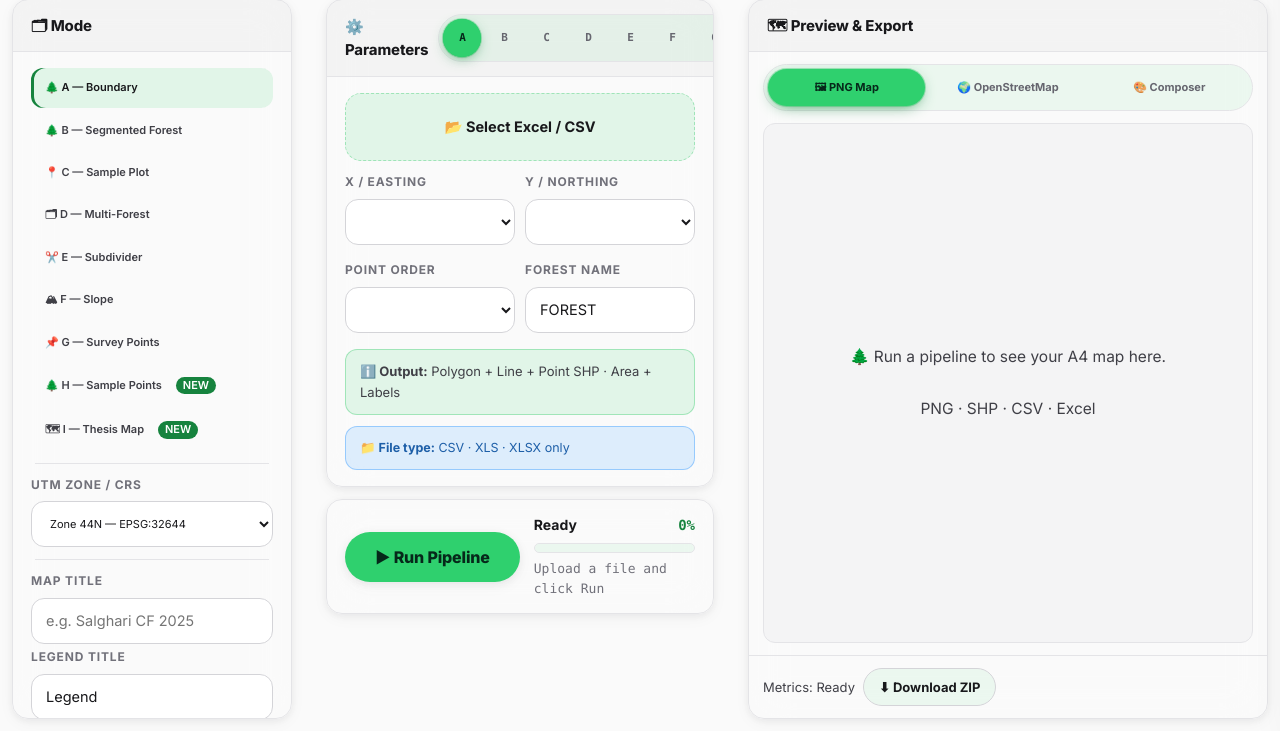
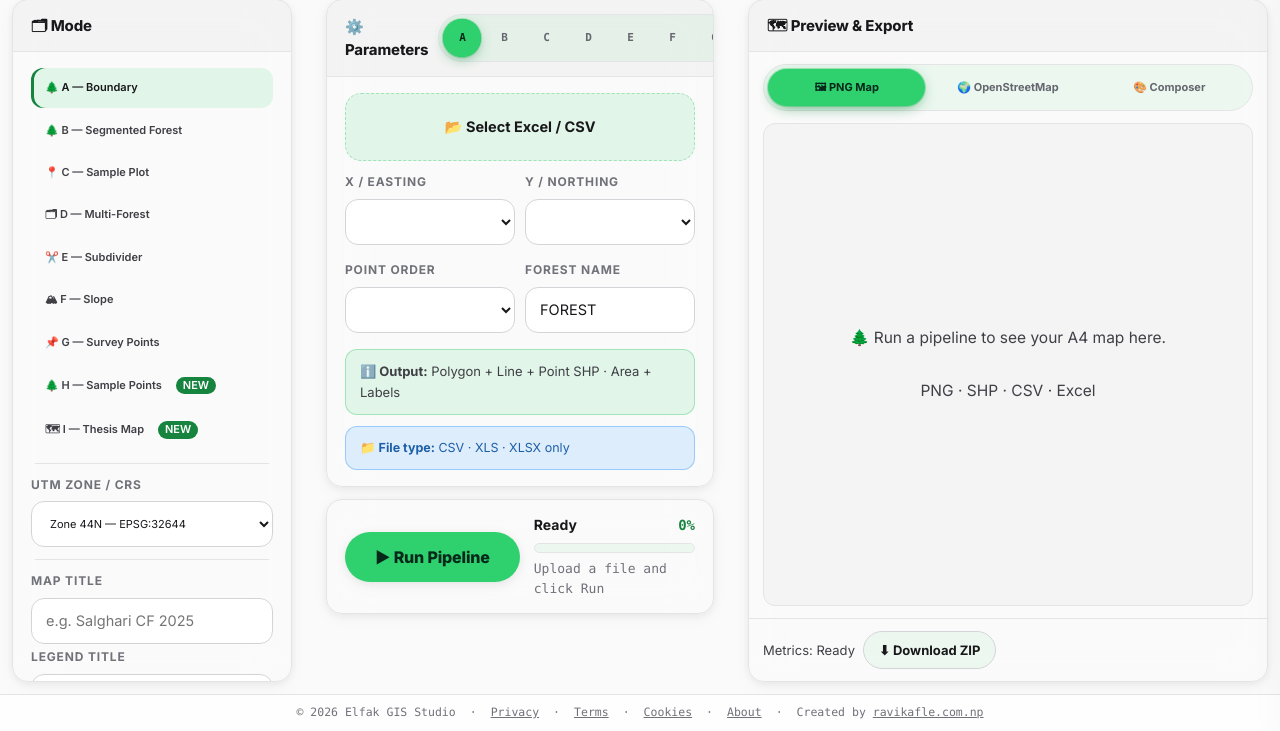
Before and after one commit to 1ravikafle-glitch/elfakgisstudio, a Flask app: page / in a window 1280 px wide. Shown: the part 69-800 px from the top of the page. Run offline with Flask 3, Linux system fonts and the light colour scheme; the visitor is signed in with stand-in values (Sample User, id 1); data that the repository does not hold is empty; some libraries are stand-ins or nearby versions.

Commit message:
Auto orientation for A4 maps; add Privacy/Terms/Cookies pages and 2026 footer

```diff
--- a/elfakgis/routes/pages.py
+++ b/elfakgis/routes/pages.py
@@ -197,8 +197,12 @@ def about_page():
 <h2>Open the Application</h2>
 <p><a href="/" class="cta">🌲 Launch Elfak GIS Studio</a></p>
 
+<h2>Creation</h2>
+<p>Elfak GIS Studio is designed and built by <a href="https://ravikafle.com.np" target="_blank" rel="noopener">ravikafle.com.np</a>.</p>
+
 <footer>
-  <p>Elfak GIS Studio · <a href="https://elfakgisstudio.onrender.com/">elfakgisstudio.onrender.com</a></p>
+  <p>© 2026 Elfak GIS Studio · <a href="https://elfakgisstudio.onrender.com/">elfakgisstudio.onrender.com</a> · Created by <a href="https://ravikafle.com.np" target="_blank" rel="noopener">ravikafle.com.np</a></p>
+  <p><a href="/privacy">Privacy</a> · <a href="/terms">Terms</a> · <a href="/cookies">Cookies</a> · <a href="/about">About</a></p>
   <p>Keywords: elfakgis · elfakgisstudio · forest gis nepal · slope analysis · compartment mapping · survey points · forestry gis</p>
 </footer>
 </body>
@@ -207,11 +211,111 @@ def about_page():
 def favicon():
     return send_from_directory(current_app.static_folder, "favicon.ico", mimetype="image/x-icon")
 
+_LEGAL_STYLE = (
+    "body{font-family:system-ui,sans-serif;max-width:900px;margin:0 auto;padding:20px 24px;"
+    "color:#1a2e22;background:#f0f8f3;line-height:1.7}"
+    "h1{color:#059669;font-size:2em;margin-bottom:8px}"
+    "h2{color:#065f46;border-bottom:2px solid #34d399;padding-bottom:6px;margin-top:32px}"
+    "footer{margin-top:48px;padding-top:16px;border-top:1px solid #b7eacf;"
+    "color:#6b9880;font-size:13px}"
+)
+
+_LEGAL_FOOTER = (
+    "<footer>"
+    "<p>© 2026 Elfak GIS Studio · "
+    '<a href="https://elfakgisstudio.onrender.com/">elfakgisstudio.onrender.com</a> · Created by '
+    '<a href="https://ravikafle.com.np" target="_blank" rel="noopener">ravikafle.com.np</a></p>'
+    '<p><a href="/privacy">Privacy</a> · <a href="/terms">Terms</a> · '
+    '<a href="/cookies">Cookies</a> · <a href="/about">About</a></p>'
+    "</footer>"
+)
+
+
+def _legal_page(title, body_html):
+    return Response(
+        "<!DOCTYPE html><html lang=\"en\"><head>"
+        "<meta charset=\"UTF-8\">"
+        '<meta name="viewport" content="width=device-width,initial-scale=1.0">'
+        f"<title>{html.escape(title)} — Elfak GIS Studio</title>"
+        '<meta name="robots" content="index, follow">'
+        f"<style>{_LEGAL_STYLE}</style>"
+        "</head><body>"
+        f"<h1>{html.escape(title)}</h1>"
+        f"{body_html}<p><a href=\"/\">← Back to Elfak GIS Studio</a></p>{_LEGAL_FOOTER}"
+        "</body></html>",
+        mimetype="text/html",
+    )
+
+
+@pages_bp.route("/privacy")
+def privacy_page():
+    return _legal_page("Privacy Policy", """
+<p><strong>Last updated: 2026.</strong> Elfak GIS Studio processes the files you upload
+(Excel, CSV, shapefiles, GeoTIFF) to run the requested GIS analysis and render your maps.</p>
+<h2>What we store</h2>
+<ul>
+<li>Your account username and login session (including an optional stay-signed-in cookie).</li>
+<li>Your uploaded inputs and generated outputs (shapefiles, maps, run history) tied to your account.</li>
+<li>Basic operational logs needed for security, rate limiting, and reliability.</li>
+</ul>
+<h2>What we do not do</h2>
+<ul>
+<li>We do not sell your data or share your uploads with advertisers.</li>
+<li>We do not use your forest survey data for any purpose other than running your analysis.</li>
+</ul>
+<h2>Your control</h2>
+<p>You can delete individual runs or clear your history from the Run History drawer.
+Sign out any time to end your session. For questions, contact the creator via
+<a href="https://ravikafle.com.np" target="_blank" rel="noopener">ravikafle.com.np</a>.</p>
+""")
+
+
+@pages_bp.route("/terms")
+def terms_page():
+    return _legal_page("Terms of Use", """
+<p><strong>Last updated: 2026.</strong> By using Elfak GIS Studio you agree to these terms.</p>
+<h2>Service</h2>
+<ul>
+<li>Elfak GIS Studio is a free web-based GIS for forestry mapping and analysis.</li>
+<li>Outputs (areas, slopes, maps) are computed from your inputs — always verify
+critical boundaries and areas against field records before official use.</li>
+</ul>
+<h2>Acceptable use</h2>
+<ul>
+<li>Upload only data you have the right to process.</li>
+<li>Do not abuse the service (scraping, credential sharing, attacks, unlawful content).</li>
+</ul>
+<h2>Availability</h2>
+<p>The service is provided "as is" without warranties. We may rate-limit, suspend
+abusive accounts, or change features to keep the service reliable.</p>
+""")
+
+
+@pages_bp.route("/cookies")
+def cookies_page():
+    return _legal_page("Cookie Policy", """
+<p><strong>Last updated: 2026.</strong> Elfak GIS Studio uses a small number of cookies
+and browser storage entries to keep you signed in and remember your preferences.</p>
+<h2>Cookies we use</h2>
+<ul>
+<li><strong>Session cookie</strong> — keeps you signed in while you use the studio.</li>
+<li><strong>Stay-signed-in cookie</strong> — optional long-lived login so a hard refresh
+lands straight on the app.</li>
+<li><strong>Theme preference</strong> — remembers your light/dark appearance choice.</li>
+</ul>
+<h2>Managing cookies</h2>
+<p>You can clear cookies in your browser settings. Note that signing out or clearing
+cookies will sign you out of the studio.</p>
+""")
+
 @pages_bp.route("/robots.txt")
 def robots_txt():
     return Response("""User-agent: *
 Allow: /
 Allow: /about
+Allow: /privacy
+Allow: /terms
+Allow: /cookies
 Allow: /sitemap.xml
 Disallow: /upload
 Disallow: /run_g
@@ -230,6 +334,12 @@ def sitemap_xml():
        <priority>1.0</priority><changefreq>weekly</changefreq></url>
   <url><loc>https://elfakgisstudio.onrender.com/about</loc>
        <priority>0.9</priority><changefreq>monthly</changefreq></url>
+  <url><loc>https://elfakgisstudio.onrender.com/privacy</loc>
+       <priority>0.3</priority><changefreq>yearly</changefreq></url>
+  <url><loc>https://elfakgisstudio.onrender.com/terms</loc>
+       <priority>0.3</priority><changefreq>yearly</changefreq></url>
+  <url><loc>https://elfakgisstudio.onrender.com/cookies</loc>
+       <priority>0.3</priority><changefreq>yearly</changefreq></url>
 </urlset>""", mimetype="application/xml")
 
 
--- a/templates/index.html
+++ b/templates/index.html
@@ -815,6 +815,20 @@
             </div><!-- right panel -->
 
         </div><!-- main -->
+
+        <footer class="site-foot" style="display:flex;flex-wrap:wrap;gap:6px 14px;align-items:center;justify-content:center;padding:9px 14px;border-top:1px solid var(--border);font-size:11.5px;color:var(--muted);font-family:var(--mono);background:var(--panel)">
+            <span>© 2026 Elfak GIS Studio</span>
+            <span aria-hidden="true">·</span>
+            <a href="/privacy" target="_blank" rel="noopener" style="color:inherit">Privacy</a>
+            <span aria-hidden="true">·</span>
+            <a href="/terms" target="_blank" rel="noopener" style="color:inherit">Terms</a>
+            <span aria-hidden="true">·</span>
+            <a href="/cookies" target="_blank" rel="noopener" style="color:inherit">Cookies</a>
+            <span aria-hidden="true">·</span>
+            <a href="/about" target="_blank" rel="noopener" style="color:inherit">About</a>
+            <span aria-hidden="true">·</span>
+            <span>Created by <a href="https://ravikafle.com.np" target="_blank" rel="noopener" style="color:inherit">ravikafle.com.np</a></span>
+        </footer>
     </div><!-- shell -->
 
     <script defer src="/static/js/theme.js?v=20260929-3"></script>
```
Also changed, not shown: elfakgis/geo/render.py (+5 -2 lines), elfakgis/routes/maps.py (+10 -2 lines), map_layout.py (+44 -4 lines), templates/login.html (+9 -0 lines), templates/map_result.html (+11 -0 lines).
